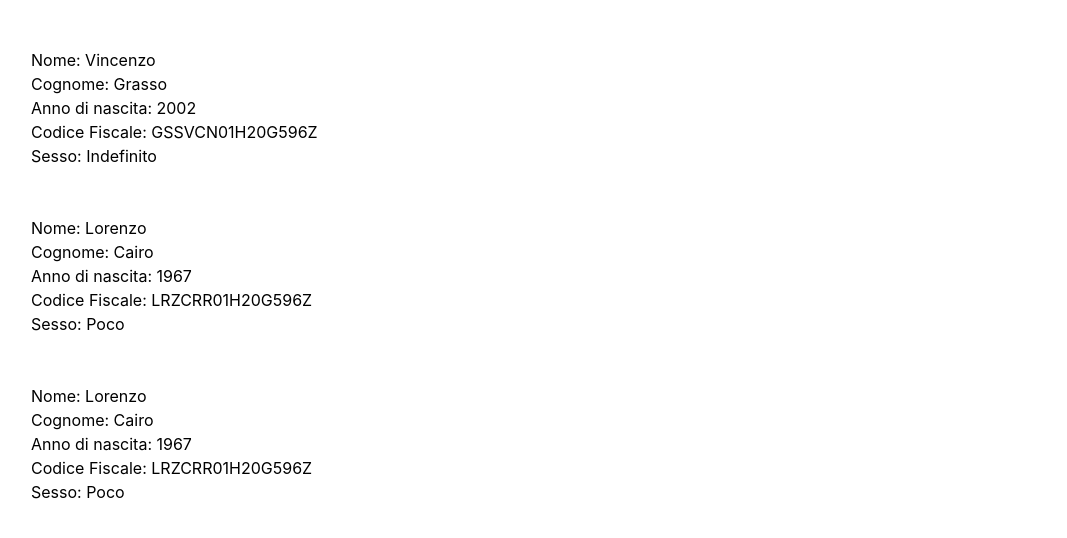
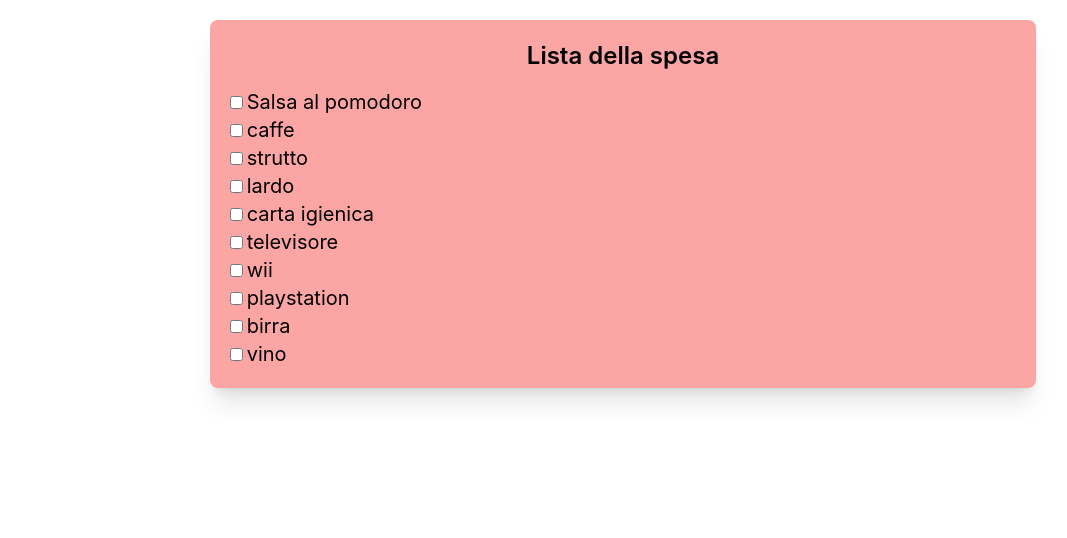
Before and after one commit to gabrielecallegari/react-corso, a React (Create React App) app: page / in a window 1280 px wide. Shown: the top 538 px of the page, without its empty margins (17-1084 px from the left). Built offline with nearby package versions, Linux system fonts and the light colour scheme.

Commit message:
Fatto esercizio

```diff
--- a/src/App.tsx
+++ b/src/App.tsx
@@ -1,47 +1,12 @@
 import "./App.css";
-import CartaIdentita, {
-  CartaIdentitaProps,
-} from "./components/CartaIdentita/CartaIdentita";
+import Card from "./components/Card/Card";
 
 function App() {
-  const arrayPersone: CartaIdentitaProps[] = [
-    {
-      nome: "Vincenzo",
-      cognome: "Grasso",
-      annoDiNascita: 2002,
-      codiceFiscale: "GSSVCN01H20G596Z",
-      sesso: "Indefinito",
-    },
-    {
-      nome: "Lorenzo",
-      cognome: "Cairo",
-      annoDiNascita: 1967,
-      codiceFiscale: "LRZCRR01H20G596Z",
-      sesso: "Poco",
-    },
-    {
-      nome: "Lorenzo",
-      cognome: "Cairo",
-      annoDiNascita: 1967,
-      codiceFiscale: "LRZCRR01H20G596Z",
-      sesso: "Poco",
-    },
-  ];
+
 
   return (
-    <div>
-      {arrayPersone.map((elemento: CartaIdentitaProps, i: number) => {
-        return (
-          <CartaIdentita
-            nome={elemento.nome}
-            cognome={elemento.cognome}
-            annoDiNascita={elemento.annoDiNascita}
-            codiceFiscale={elemento.codiceFiscale}
-            sesso={elemento.sesso}
-            key={i}
-          />
-        );
-      })}
+    <div className="p-5 flex justify-center w-full" >
+      <Card />
     </div>
   );
 }
--- /dev/null
+++ b/src/components/Card/Card.tsx
@@ -0,0 +1,32 @@
+import Line from "./Line/Line";
+import Title from "./Title/Title";
+
+const Card = () => {
+  const oggetti: string[] = [
+    "Salsa al pomodoro",
+    "caffe",
+    "strutto",
+    "lardo",
+    "carta igienica",
+    "televisore",
+    "wii",
+    "playstation",
+    "birra",
+    "vino",
+  ];
+
+  return (
+    <div className="w-2/3 p-5 rounded-lg shadow-xl bg-red-300 grid gap-4">
+      <Title />
+      <div>
+        {oggetti.map((el: string, i: number) => {
+          console.log(el);
+
+          return <Line oggetto={el} key={i} />;
+        })}
+      </div>
+    </div>
+  );
+};
+
+export default Card;
--- /dev/null
+++ b/src/components/Card/Line/Line.tsx
@@ -0,0 +1,10 @@
+const Line = ({ oggetto }: { oggetto: string }) => {
+  return (
+    <div className="w-full">
+      <input type="checkbox" id={oggetto} />
+      <label className="w-full cursor-pointer select-none ml-1 text-xl" htmlFor={oggetto} >{oggetto}</label>
+    </div>
+  );
+};
+
+export default Line;
--- /dev/null
+++ b/src/components/Card/Title/Title.tsx
@@ -0,0 +1,9 @@
+const Title = () => {
+  return (
+    <div className="w-full text-center">
+      <h1 className="text-2xl font-semibold" >Lista della spesa</h1>
+    </div>
+  );
+};
+
+export default Title;
--- a/src/components/CartaIdentita/CartaIdentita.tsx
+++ /dev/null
@@ -1,33 +0,0 @@
-import CodiceFiscale from "./CodiceFiscale/CodiceFiscale";
-import NomeCognome from "./NomeCognome/NomeCognome";
-
-export interface CartaIdentitaProps {
-  //l'interfaccia ha l'export perché così la rende visibile in tutti i file
-  //del progetto. Se non avesse la keyword export sarebbe visibile solo in questo file
-  nome: string;
-  cognome: string;
-  annoDiNascita: number;
-  codiceFiscale: string;
-  sesso: string;
-}
-
-const CartaIdentita = ({
-  codiceFiscale,
-  cognome,
-  annoDiNascita,
-  nome,
-  sesso,
-}: CartaIdentitaProps) => {
-  return (
-    <div className="m-12" >
-      <NomeCognome
-        nome={nome}
-        cognome={cognome}
-        annoDiNascita={annoDiNascita}
-      />
-      <CodiceFiscale sesso={sesso} codiceFiscale={codiceFiscale} />
-    </div>
-  );
-};
-
-export default CartaIdentita;
--- a/src/components/CartaIdentita/CodiceFiscale/CodiceFiscale.tsx
+++ /dev/null
@@ -1,15 +0,0 @@
-interface CodiceFiscaleProps {
-  codiceFiscale: string;
-  sesso: string;
-}
-
-const CodiceFiscale = ({ codiceFiscale, sesso }: CodiceFiscaleProps) => {
-  return (
-    <div>
-      <p>Codice Fiscale: {codiceFiscale}</p>
-      <p>Sesso: {sesso}</p>
-    </div>
-  );
-};
-
-export default CodiceFiscale;
--- a/src/components/CartaIdentita/NomeCognome/NomeCognome.tsx
+++ /dev/null
@@ -1,17 +0,0 @@
-interface NomeCognomeProps {
-  nome: string;
-  cognome: string;
-  annoDiNascita: number;
-}
-
-const NomeCognome = ({ annoDiNascita, cognome, nome }: NomeCognomeProps) => {
-  return (
-    <div>
-      <p>Nome: {nome}</p>
-      <p>Cognome: {cognome}</p>
-      <p>Anno di nascita: {annoDiNascita}</p>
-    </div>
-  );
-};
-
-export default NomeCognome;
```
